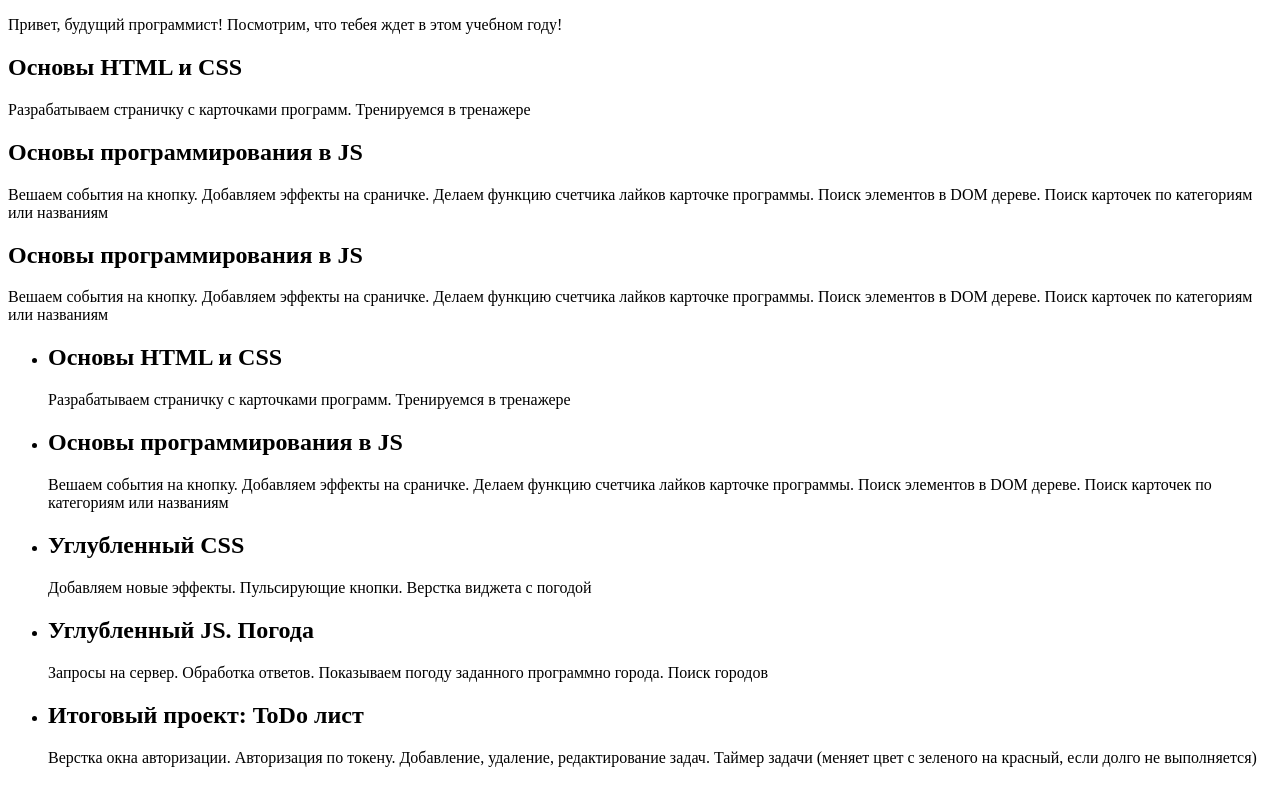
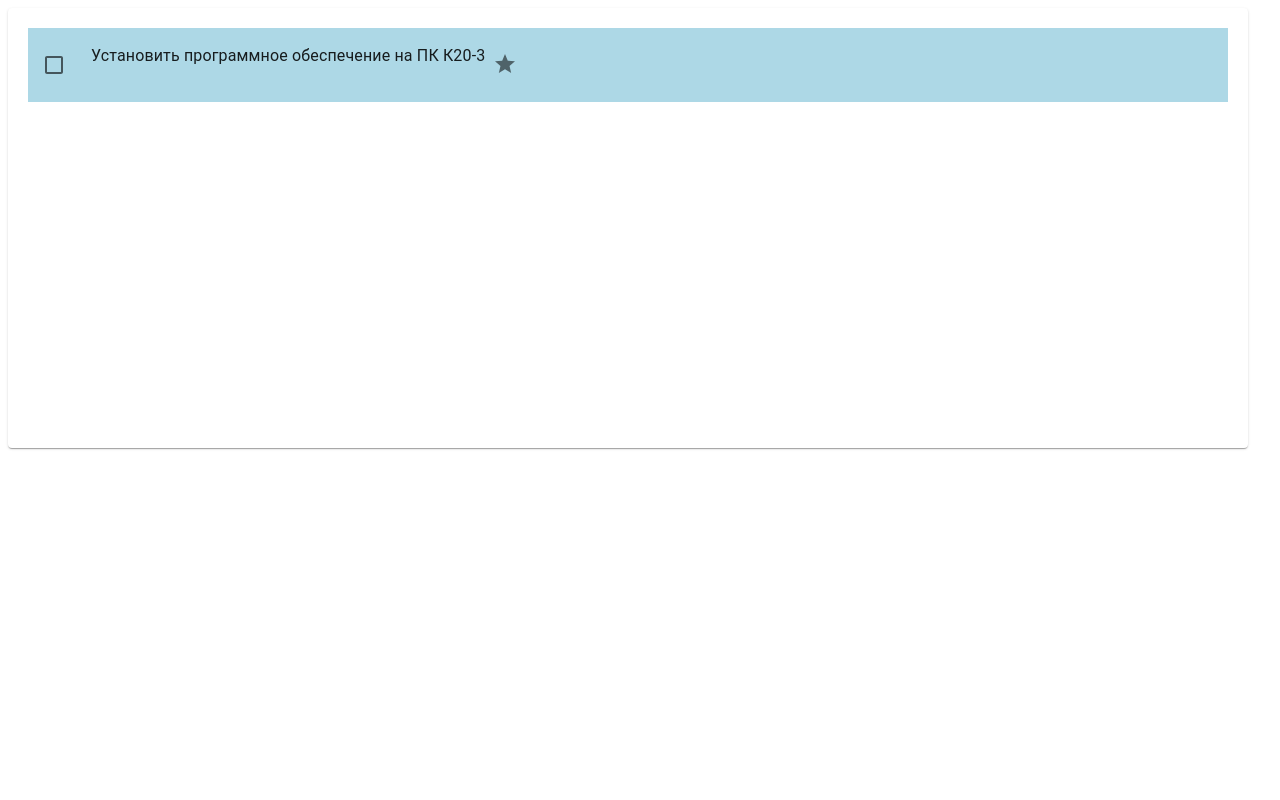
Before and after one commit to itrobotom/myplanning_ui, a React (Create React App) app: page / in a window 1280 px wide. Built offline with nearby package versions, Linux system fonts and the light colour scheme.

Commit message:
Добавлена карточка задачи. Установка MUI

```diff
--- a/package.json
+++ b/package.json
@@ -5,6 +5,7 @@
   "dependencies": {
     "@emotion/react": "^11.14.0",
     "@emotion/styled": "^11.14.0",
+    "@mui/icons-material": "^6.4.0",
     "@mui/material": "^6.4.0",
     "@mui/styled-engine-sc": "^6.4.0",
     "@testing-library/jest-dom": "^5.17.0",
--- a/src/App.js
+++ b/src/App.js
@@ -1,22 +1,14 @@
 import './App.css';
-import { ways } from './data/data.js';
-import { WayToTeach } from './components/WayToTeach/WayToTeach';
+// import { ways } from './data/data.js';
+import { CardTask } from './components/CardTask/CardTask.jsx';
 
 function App() {
-  const listWays = ways.map(way =>
-    <li>{<WayToTeach title={way.title} description={way.description}/>}</li>
-  )
+  // const listWays = ways.map(way =>
+  //   <li>{<WayToTeach title={way.title} description={way.description}/>}</li>
+  // )
   return (
     <div className="App">
-      <header className="App-header">
-        <p>Привет, будущий программист! Посмотрим, что тебея ждет в этом учебном году!</p>
-      </header>
-      <WayToTeach title={ways[0].title} description={ways[0].description}/>
-      <WayToTeach title={ways[1].title} description={ways[1].description}/>
-      <WayToTeach title={ways[1].title} description={ways[1].description}/>
-      <ul>
-        {listWays}
-      </ul>
+      <CardTask />
 
     </div>
   );
--- a/src/components/CardTask/CardTask.jsx
+++ b/src/components/CardTask/CardTask.jsx
@@ -0,0 +1,56 @@
+import React, { useEffect, useState } from 'react';
+
+import { Card, CardMedia,  CardActionArea, Typography, Box, IconButton, CardContent } from "@mui/material";
+import StarIcon from '@mui/icons-material/Star';
+import FormControlLabel from '@mui/material/FormControlLabel';
+import Checkbox from '@mui/material/Checkbox';
+
+function CardTask({props}) {
+    //если развернутая карточка задачи, то она выше
+    const heightCard = 400;
+    //вытащим данные из стора по isCheckBoxTaskStatus, таким и будет далее стейт
+    //а пока сделаем его просто по дефолту false
+    const isCheckBoxTaskStatusDefault = false;
+    const [statusTask, setStatusTask] = useState(isCheckBoxTaskStatusDefault);
+    const handleTaskStatus = () => { //при клике меняем статус
+        setStatusTask(!statusTask);
+        // if(statusTask){
+        //     setStatusTask(false);
+        //     //также запишем это в стор
+        // } else {
+        //     setStatusTask(true);
+        // }
+        console.log(statusTask);
+    }
+    return (
+        <Card sx={{width: 1200, height: heightCard, p: '20px' }}>
+            {/* <CardContent>
+                <Typography variant="h5">Заголовок</Typography>
+                <Typography>Контент карточки</Typography>
+            </CardContent> */}
+            <Box sx={{padding: 2, backgroundColor: 'lightblue', display: 'flex'}}>
+                <Box>
+                    <FormControlLabel
+                        control={<Checkbox
+                            defaultNohecked
+                            // color="success"
+                        />}
+                        checked={statusTask ? true : false}
+                        onChange={handleTaskStatus}
+                    />
+                </Box>
+                <Box>
+                    <Typography>Установить программное обеспечение на ПК К20-3</Typography>
+                </Box>
+                <Box>
+                    <IconButton>
+                        <StarIcon></StarIcon>
+                    </IconButton>
+                </Box>
+            </Box>
+
+        </Card>
+    );
+}
+
+export { CardTask }
```
Also changed, not shown: 1 other file (tests, documents, lock files or other folders).
